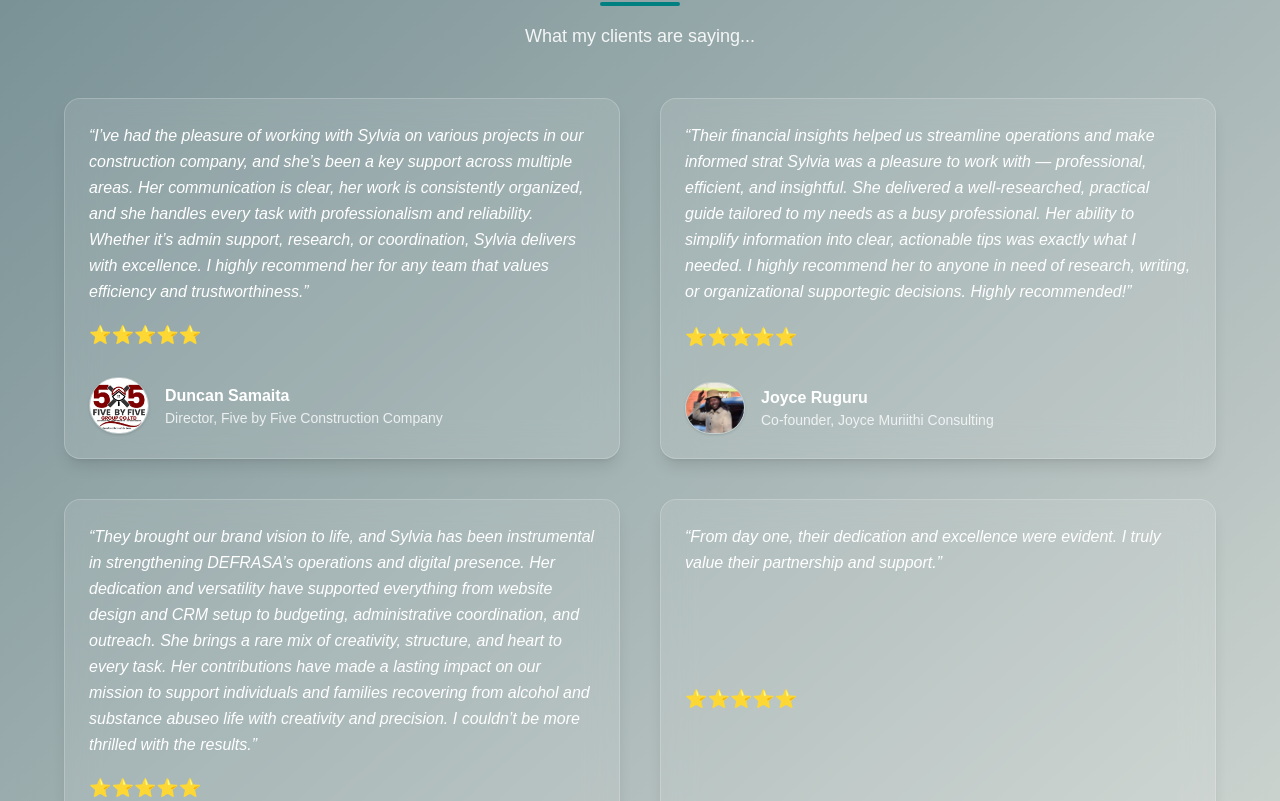
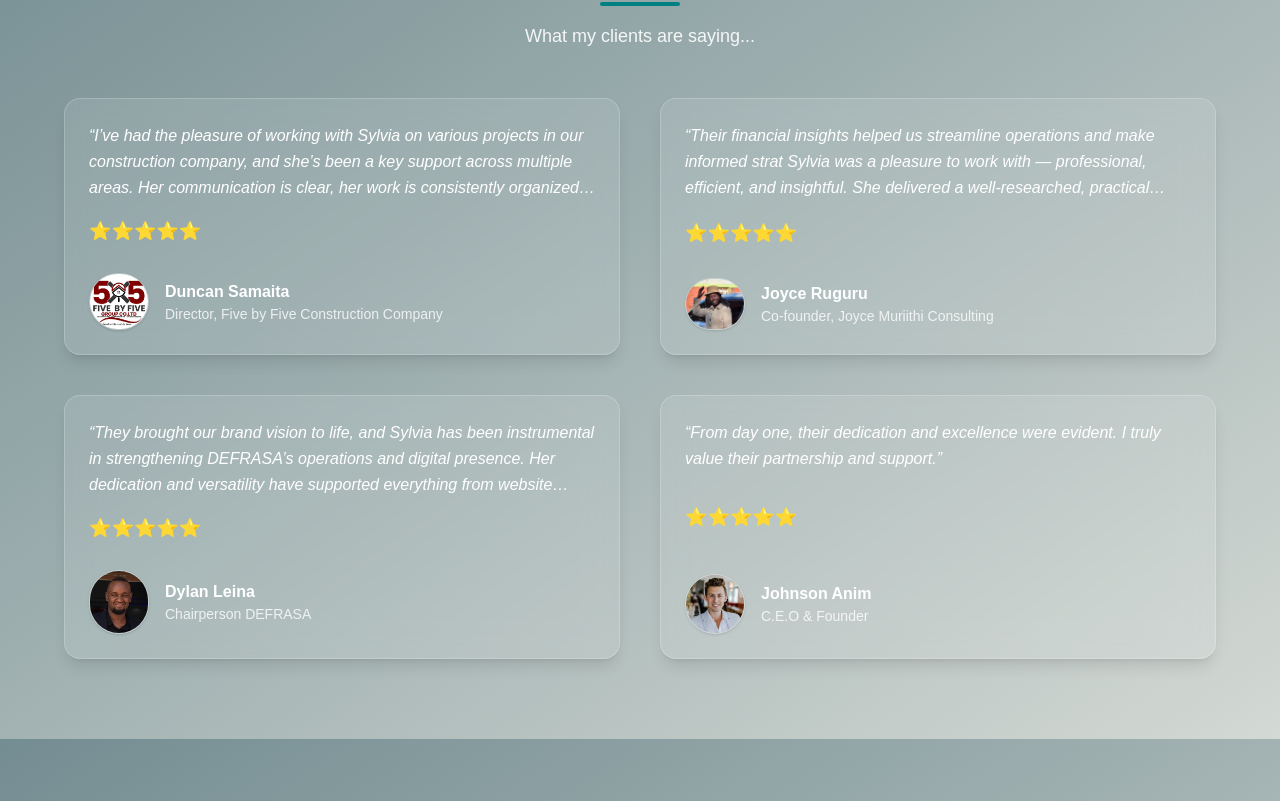
Before and after one commit to Nthenge/imaray, a Next.js app: page / in a window 1280 px wide. Shown: the part 4319-5120 px from the top of the page. Built offline with nearby package versions, Linux system fonts and the light colour scheme.

Commit message:
add line-clamp-3 to testimonials

```diff
--- a/app/componets/testimonials/Testimonials.tsx
+++ b/app/componets/testimonials/Testimonials.tsx
@@ -49,7 +49,7 @@ export default function TestimonialsSection() {
             key={i}
             className="bg-white/10 backdrop-blur-lg border border-white/20 shadow-lg rounded-2xl p-6 flex flex-col justify-between hover:scale-[1.02] transition-transform duration-300"
           >
-            <p className="text-base leading-relaxed italic mb-4">
+            <p className="text-base leading-relaxed italic mb-4 line-clamp-3">
               “{t.text}”
             </p>
             <div className="text-[#008080] text-lg mb-3">⭐⭐⭐⭐⭐</div>
```
